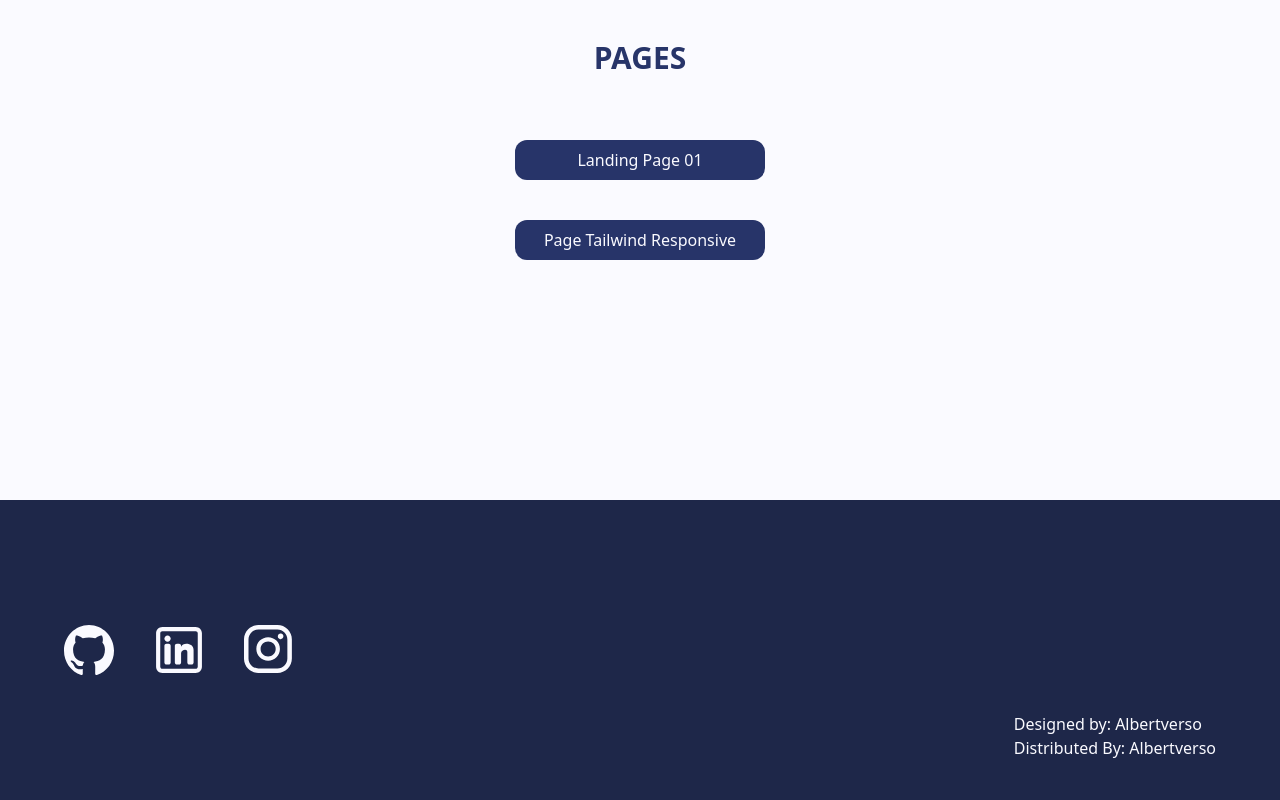
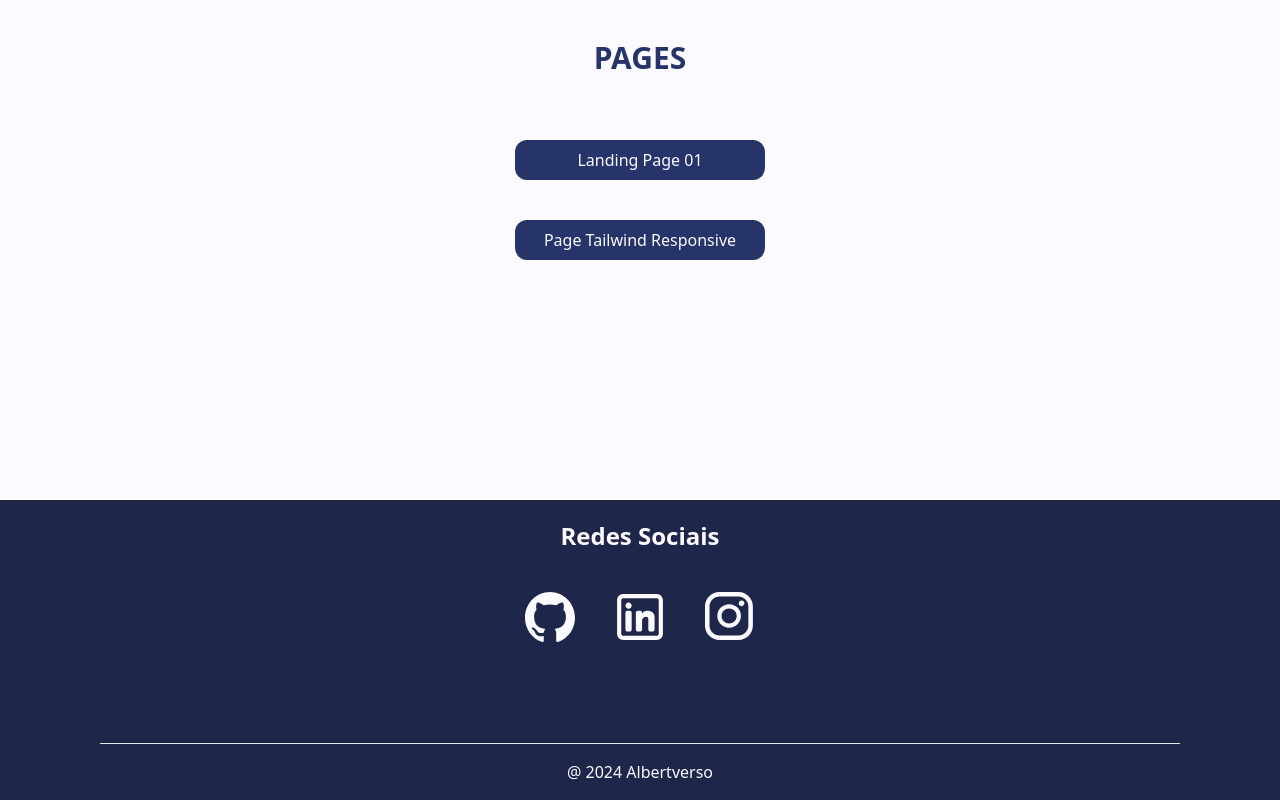
Before and after one commit to albertverso/Developer-web-fullstack, a plain HTML site: page index.html in a window 1280 px wide. Drawn offline with nearby package versions, Linux system fonts and the light colour scheme.

Commit message:
melhorias pege inicial

```diff
--- a/index.html
+++ b/index.html
@@ -1,6 +1,5 @@
 <!DOCTYPE html>
 <html lang="pt-br">
-
     <head>
         <meta charset="UTF-8" />
         <meta name="viewport" content="width=device-width, initial-scale=1.0" />
@@ -20,99 +19,131 @@
         };
     </script>
 
-<style>
-    .filter-green {
-    filter: invert(48%) sepia(79%) saturate(2476%) hue-rotate(86deg) brightness(118%) contrast(119%);
-}
-</style>
-
-<body class="bg-[#FAFAFF] ">
+    <body class="bg-[#FAFAFF] break-all smooth:break-normal">
         <div class="flex flex-col w-full h-dvh">
-        <div class="flex mt-10 mb-16 items-center justify-center">
-
+            <div
+                class="flex mt-10 mb-16 items-center justify-center px-4 sm:px-[20px] md:px-[50px] lg:px-[70px] xl:px-[100px]">
                 <head>
-                <h1 class="text-center text-3xl font-bold text-[#273469]">PAGES</h1>
+                    <h1 class="text-center text-3xl font-bold text-[#273469]">
+                        PAGES
+                    </h1>
                 </head>
             </div>
-        <section class="flex flex-col gap-10 items-center mb-16">
-            <button class="bg-[#273469] hover:bg-[#1E2749]  rounded-xl text-[#FAFAFF] w-[250px] h-[40px] hover:scale-110 ease-in duration-300 hover:ease-in hover:shadow-lg"
+            <section
+                class="flex flex-col gap-10 items-center mb-16 px-4 sm:px-[20px] md:px-[50px] lg:px-[70px] xl:px-[100px]">
+                <button
+                    class="bg-[#273469] hover:bg-[#1E2749] rounded-xl text-[#FAFAFF] w-full smooth:w-[250px] h-[40px] hover:scale-110 ease-in duration-300 hover:ease-in hover:shadow-lg"
                     onclick="location.href='landing_page01/index.html'">
                     Landing Page 01
                 </button>
 
-            <button class="bg-[#273469] hover:bg-[#1E2749] rounded-xl text-[#FAFAFF] w-[250px] h-[40px] hover:scale-110 ease-in duration-300 hover:ease-in hover:shadow-lg"
+                <button
+                    class="bg-[#273469] hover:bg-[#1E2749] rounded-xl text-[#FAFAFF] w-full smooth:w-[250px] h-[40px] hover:scale-110 ease-in duration-300 hover:ease-in hover:shadow-lg"
                     onclick="location.href='aula_tailwind01/index.html'">
                     Page Tailwind Responsive
                 </button>
             </section>
 
-        <footer class="flex flex-row bg-[#1E2749] w-full h-[300px] mt-auto justify-between px-16 py-10">
-            <div class="flex flex-row gap-10 items-center">
-                <svg width="50px" height="50px" viewBox="0 0 20 20" version="1.1" xmlns="http://www.w3.org/2000/svg"
+            <footer
+                class="flex flex-col bg-[#1E2749] w-full h-[300px] mt-auto justify-between gap-5 px-4 sm:px-[20px] md:px-[50px] lg:px-[70px] xl:px-[100px]">
+                <div class="flex items-center justify-center mt-5">
+                    <p class="text-2xl font-bold text-[#FAFAFF]">
+                        Redes Sociais
+                    </p>
+                </div>
+                <div
+                    class="flex flex-row gap-10 items-center justify-center mt-5">
+                    <a
+                        href="https://github.com/albertverso"
+                        target="_blank"
+                        rel="noopener">
+                        <svg
+                            width="50px"
+                            height="50px"
+                            viewBox="0 0 20 20"
+                            version="1.1"
+                            xmlns="http://www.w3.org/2000/svg"
                             xmlns:xlink="http://www.w3.org/1999/xlink">
-
                             <title>github [#142]</title>
                             <desc>Created with Sketch.</desc>
-                    <defs>
-
-                    </defs>
-                    <g id="Page-1" stroke="none" stroke-width="1" fill="none" fill-rule="evenodd">
-                        <g id="Dribbble-Light-Preview" transform="translate(-140.000000, -7559.000000)" fill="#000000">
-                            <g id="icons" transform="translate(56.000000, 160.000000)">
+                            <defs></defs>
+                            <g
+                                id="Page-1"
+                                stroke="none"
+                                stroke-width="1"
+                                fill="none"
+                                fill-rule="evenodd">
+                                <g
+                                    id="Dribbble-Light-Preview"
+                                    transform="translate(-140.000000, -7559.000000)"
+                                    fill="#000000">
+                                    <g
+                                        id="icons"
+                                        transform="translate(56.000000, 160.000000)">
                                         <path
                                             fill="#FAFAFF"
                                             d="M94,7399 C99.523,7399 104,7403.59 104,7409.253 C104,7413.782 101.138,7417.624 97.167,7418.981 C96.66,7419.082 96.48,7418.762 96.48,7418.489 C96.48,7418.151 96.492,7417.047 96.492,7415.675 C96.492,7414.719 96.172,7414.095 95.813,7413.777 C98.04,7413.523 100.38,7412.656 100.38,7408.718 C100.38,7407.598 99.992,7406.684 99.35,7405.966 C99.454,7405.707 99.797,7404.664 99.252,7403.252 C99.252,7403.252 98.414,7402.977 96.505,7404.303 C95.706,7404.076 94.85,7403.962 94,7403.958 C93.15,7403.962 92.295,7404.076 91.497,7404.303 C89.586,7402.977 88.746,7403.252 88.746,7403.252 C88.203,7404.664 88.546,7405.707 88.649,7405.966 C88.01,7406.684 87.619,7407.598 87.619,7408.718 C87.619,7412.646 89.954,7413.526 92.175,7413.785 C91.889,7414.041 91.63,7414.493 91.54,7415.156 C90.97,7415.418 89.522,7415.871 88.63,7414.304 C88.63,7414.304 88.101,7413.319 87.097,7413.247 C87.097,7413.247 86.122,7413.234 87.029,7413.87 C87.029,7413.87 87.684,7414.185 88.139,7415.37 C88.139,7415.37 88.726,7417.2 91.508,7416.58 C91.513,7417.437 91.522,7418.245 91.522,7418.489 C91.522,7418.76 91.338,7419.077 90.839,7418.982 C86.865,7417.627 84,7413.783 84,7409.253 C84,7403.59 88.478,7399 94,7399"
-                                    id="github-[#142]">
-
-                                </path>
+                                            id="github-[#142]"></path>
                                     </g>
                                 </g>
                             </g>
                         </svg>
-                <svg  width="50px" height="50px" viewBox="0 0 24 24" fill="none" xmlns="http://www.w3.org/2000/svg">
+                    </a>
+                    <a
+                        href="https://www.linkedin.com/in/albertverso/"
+                        target="_blank"
+                        rel="noopener">
+                        <svg
+                            href="https://www.linkedin.com/in/albertverso/"
+                            width="50px"
+                            height="50px"
+                            viewBox="0 0 24 24"
+                            fill="none"
+                            xmlns="http://www.w3.org/2000/svg">
                             <path
                                 d="M6.5 8C7.32843 8 8 7.32843 8 6.5C8 5.67157 7.32843 5 6.5 5C5.67157 5 5 5.67157 5 6.5C5 7.32843 5.67157 8 6.5 8Z"
-                        fill="#FAFAFF"  />
+                                fill="#FAFAFF" />
                             <path
                                 d="M5 10C5 9.44772 5.44772 9 6 9H7C7.55228 9 8 9.44771 8 10V18C8 18.5523 7.55228 19 7 19H6C5.44772 19 5 18.5523 5 18V10Z"
-                        fill="#FAFAFF"  />
+                                fill="#FAFAFF" />
                             <path
                                 d="M11 19H12C12.5523 19 13 18.5523 13 18V13.5C13 12 16 11 16 13V18.0004C16 18.5527 16.4477 19 17 19H18C18.5523 19 19 18.5523 19 18V12C19 10 17.5 9 15.5 9C13.5 9 13 10.5 13 10.5V10C13 9.44771 12.5523 9 12 9H11C10.4477 9 10 9.44772 10 10V18C10 18.5523 10.4477 19 11 19Z"
-                        fill="#FAFAFF"  />
-                    <path fill-rule="evenodd" clip-rule="evenodd"
+                                fill="#FAFAFF" />
+                            <path
+                                fill-rule="evenodd"
+                                clip-rule="evenodd"
                                 d="M20 1C21.6569 1 23 2.34315 23 4V20C23 21.6569 21.6569 23 20 23H4C2.34315 23 1 21.6569 1 20V4C1 2.34315 2.34315 1 4 1H20ZM20 3C20.5523 3 21 3.44772 21 4V20C21 20.5523 20.5523 21 20 21H4C3.44772 21 3 20.5523 3 20V4C3 3.44772 3.44772 3 4 3H20Z"
-                        fill="#FAFAFF"  />
+                                fill="#FAFAFF" />
                         </svg>
+                    </a>
 
-                <svg  width="50" height="50" viewBox="0 0 21 21" fill="none" xmlns="http://www.w3.org/2000/svg">
+                    <a
+                        href="https://www.instagram.com/albertverso/"
+                        target="_blank"
+                        rel="noopener">
+                        <svg
+                            width="50"
+                            height="50"
+                            viewBox="0 0 21 21"
+                            fill="none"
+                            xmlns="http://www.w3.org/2000/svg">
                             <path
                                 d="M15.3772 3.59082C15.0646 3.59082 14.7647 3.71504 14.5436 3.93614C14.3225 4.15725 14.1982 4.45713 14.1982 4.76982C14.1981 4.92473 14.2285 5.07815 14.2877 5.22131C14.3469 5.36447 14.4337 5.49456 14.5432 5.60415C14.6527 5.71373 14.7827 5.80066 14.9258 5.85998C15.0689 5.91929 15.2223 5.94982 15.3772 5.94982C15.6899 5.94982 15.9898 5.82561 16.2109 5.6045C16.432 5.38339 16.5562 5.08351 16.5562 4.77082C16.5564 4.61591 16.526 4.46249 16.4668 4.31933C16.4076 4.17617 16.3208 4.04608 16.2113 3.93649C16.1018 3.82691 15.9718 3.73997 15.8287 3.68066C15.6856 3.62135 15.5322 3.59082 15.3772 3.59082Z"
-                        fill="#FAFAFF"  />
+                                fill="#FAFAFF" />
                             <path
                                 d="M10.1361 5.10303C8.82331 5.10435 7.56467 5.62637 6.63631 6.55454C5.70794 7.48272 5.18567 8.74126 5.18408 10.054C5.18567 11.3669 5.70791 12.6255 6.63625 13.5539C7.56458 14.4822 8.82322 15.0044 10.1361 15.006C11.449 15.0044 12.7076 14.4822 13.6359 13.5539C14.5643 12.6255 15.0865 11.3669 15.0881 10.054C15.0865 8.74126 14.5642 7.48272 13.6359 6.55454C12.7075 5.62637 11.4489 5.10435 10.1361 5.10303ZM10.1361 13.226C9.29489 13.2252 8.48838 12.8906 7.89366 12.2957C7.29894 11.7008 6.96461 10.8942 6.96408 10.053C6.96488 9.21201 7.29933 8.40566 7.89402 7.81096C8.48871 7.21627 9.29506 6.88182 10.1361 6.88103C10.9771 6.88182 11.7835 7.21627 12.3782 7.81096C12.9728 8.40566 13.3073 9.21201 13.3081 10.053C13.3076 10.8942 12.9732 11.7008 12.3785 12.2957C11.7838 12.8906 10.9773 13.2252 10.1361 13.226Z"
-                        fill="#FAFAFF"  />
+                                fill="#FAFAFF" />
                             <path
                                 d="M14.0681 20.108H6.03607C4.43499 20.1061 2.90003 19.4693 1.7679 18.3371C0.635768 17.205 -0.00107705 15.67 -0.00292969 14.069V6.04098C-0.00134169 4.43973 0.635388 2.90451 1.76755 1.77216C2.89971 0.639813 4.43482 0.00282968 6.03607 0.000976562H14.0641C15.6651 0.0028292 17.2001 0.639674 18.3322 1.7718C19.4644 2.90394 20.1012 4.4389 20.1031 6.03998V14.068C20.1015 15.6685 19.4653 17.2031 18.334 18.3354C17.2027 19.4676 15.6686 20.1051 14.0681 20.108ZM6.03607 1.89297C4.93662 1.8943 3.88259 2.33164 3.10516 3.10907C2.32773 3.88649 1.8904 4.94053 1.88907 6.03998V14.068C1.88881 15.1685 2.32544 16.224 3.10304 17.0028C3.88064 17.7815 4.93558 18.2197 6.03607 18.221H14.0641C15.1638 18.2199 16.2182 17.7827 16.996 17.0053C17.7738 16.2279 18.2115 15.1737 18.2131 14.074V6.04597C18.2115 4.94626 17.7738 3.89208 16.996 3.11465C16.2182 2.33722 15.1638 1.90003 14.0641 1.89898L6.03607 1.89297Z"
-                        fill="#FAFAFF"  />
+                                fill="#FAFAFF" />
                         </svg>
-
+                    </a>
                 </div>
-            <div class="flex flex-col text-[#FAFAFF]  place-self-end gap-3 mt-10">
-                <nav>
-                    <p>
-                        Designed by:
-                        <a href="https://www.linkedin.com/in/albertverso">
-                            Albertverso</a>
-                    </p>
-                    <p>
-                        Distributed By:
-                        <a href="https://www.linkedin.com/in/albertverso">
-                            Albertverso</a>
-                    </p>
-                </nav>
+                <div
+                    class="flex items-center justify-center border-t pt-4 pb-4 mt-auto text-[#FAFAFF]">
+                    <p>@ 2024 Albertverso</p>
                 </div>
             </footer>
         </div>
     </body>
-
 </html>
```
Lines whose indentation alone changed are shown as unchanged.
